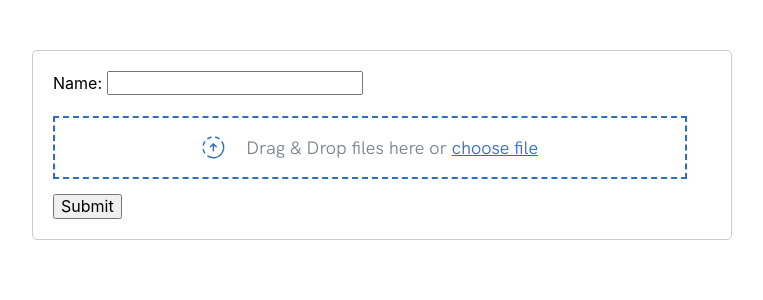
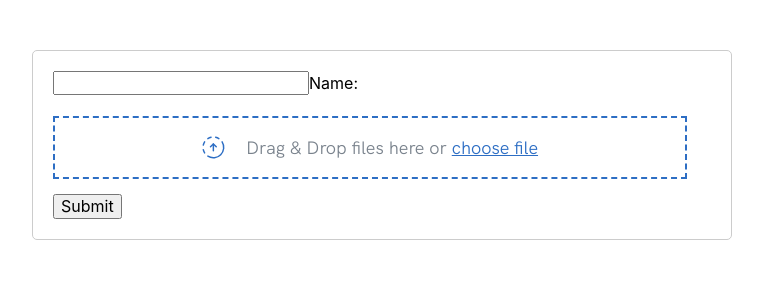
Before and after one commit to Dima-developer/sample-dropzone, a Next.js app: page / in a window 1280 px wide. Shown: the top 300 px of the page, without its empty margins (258-1021 px from the left). Built offline with nearby package versions, Linux system fonts and the light colour scheme.

Commit message:
disable netlify forms

```diff
--- a/pages/index.js
+++ b/pages/index.js
@@ -41,12 +41,15 @@ export default function Index() {
         className="formContainer"
         name="sampleForm"
         method="POST"
-        data-netlify="true"
+        action="/thank-you/"
+        // data-netlify="true"
         onSubmit={handleSubmit}
       >
-        <input id='name' type="hidden" name="form-name" value="sampleForm" />
+        {/* <input id='name' type="hidden" name="form-name" value="sampleForm" /> */}
+
+        <input type='text' name='Name' onChange={(e) => nameHandler(e)} />
         <label htmlFor='name'>Name: </label>
-        <input type='text' name='Name' onChange={(e) => nameHandler(e)} />
+
         <UploadDropzone isDisabled={false} setFile={setFile} />
 
         <button style={{marginTop: '15px'}} type="submit" >Submit</button>
```
